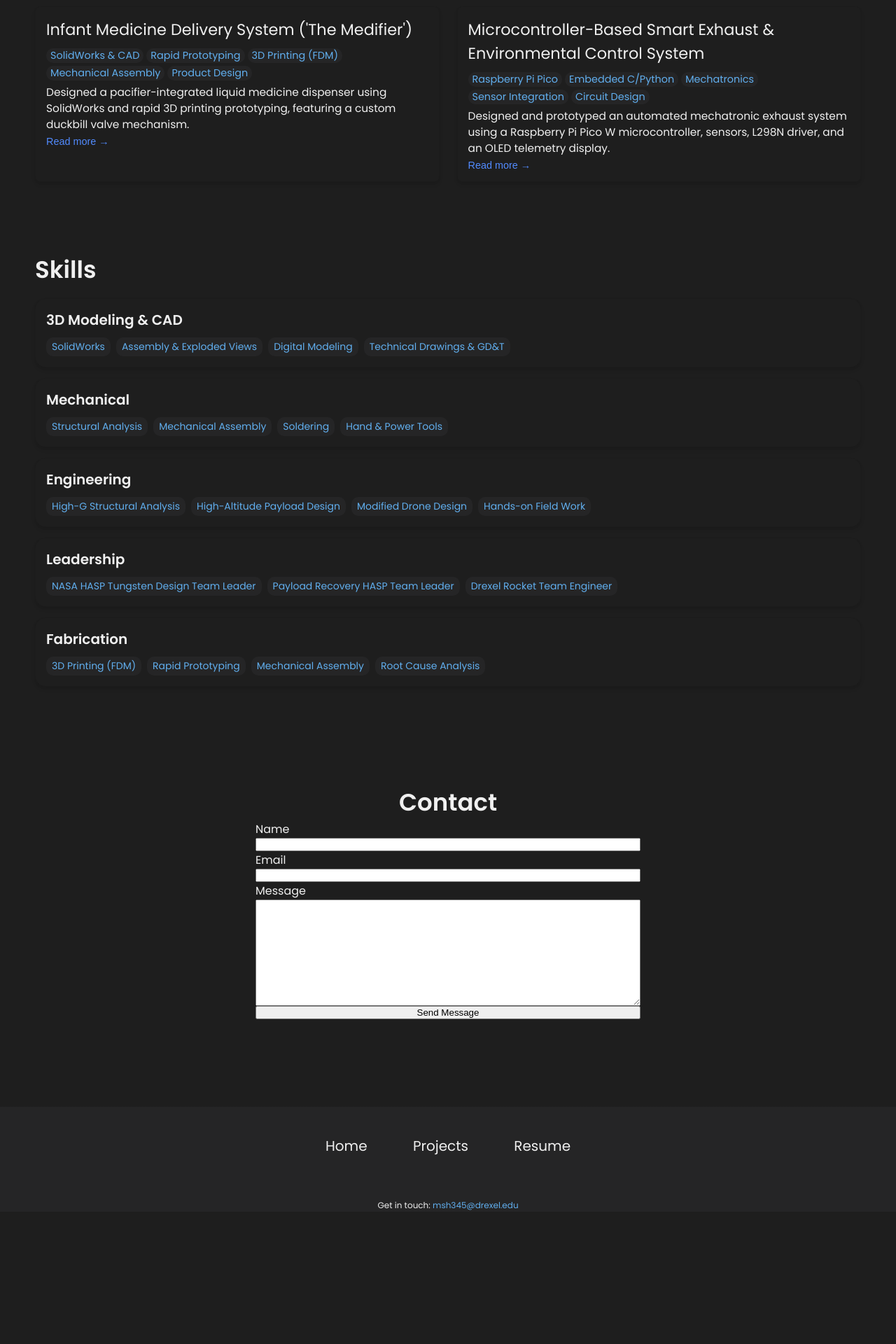
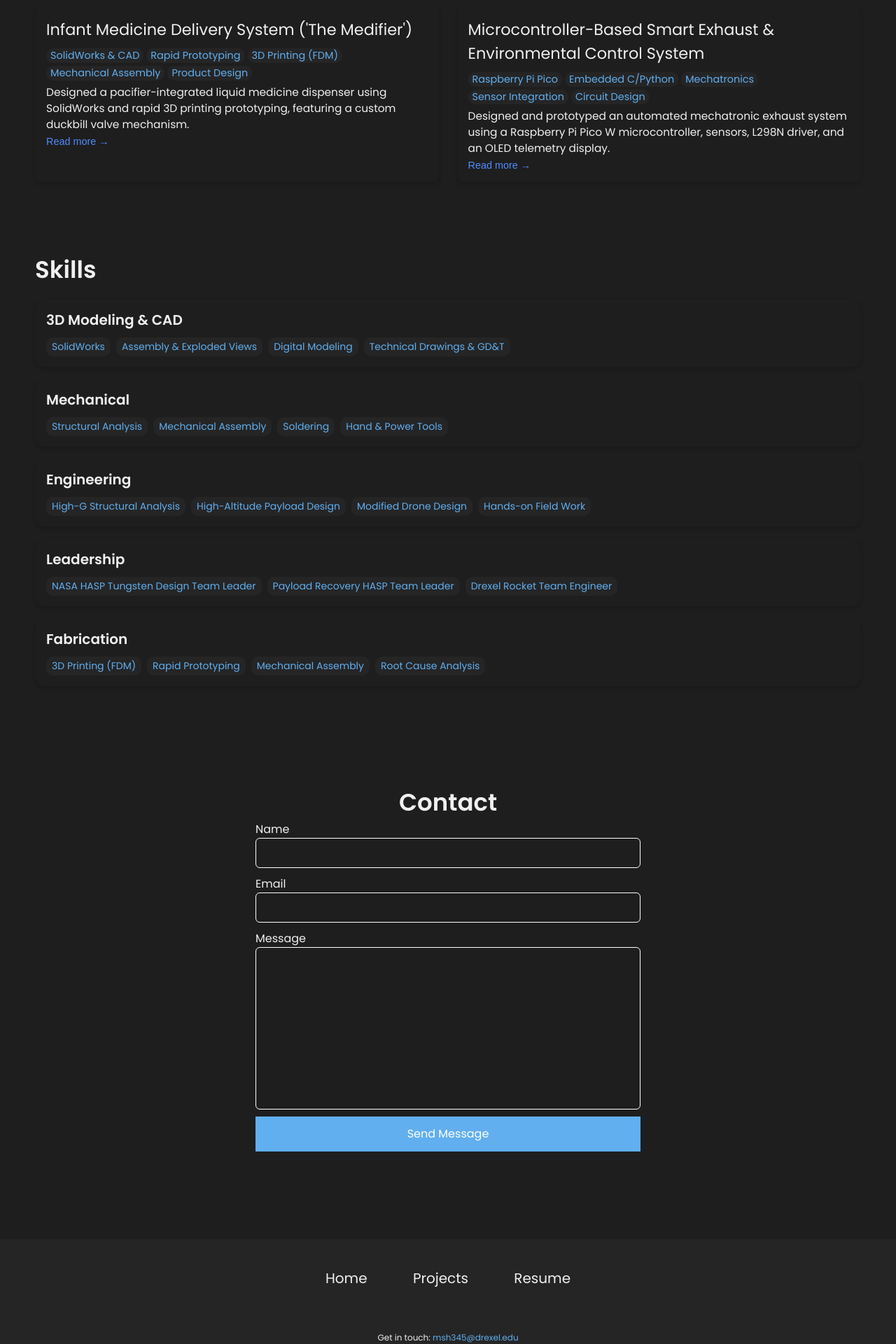
Before and after one commit to MuHasOfficial/MuHasOfficial.github.io, a Jekyll site: the page built from index.html, in a window 1280 px wide. Shown: the part 1591-3511 px from the top of the page at 70% size. Built offline with Jekyll 4.4.1, drawn with Linux system fonts in a browser that asks for light colours; before the commit the page ends 3322 px from its top, so only the background shows below that.

Commit message:
Enhance contact form styles in styles.css
Added styles for form inputs and textareas in contact section.

```diff
--- a/css/styles.css
+++ b/css/styles.css
@@ -444,7 +444,6 @@
     margin: 0 auto;
     border-radius: 20px;
     margin-bottom: 100px;
-
 }
 
 .contact-section h2 {
@@ -462,11 +461,34 @@
     flex:3;
     display: flex;
     flex-direction: column;
-    color:var(--text-color)
+    color: var(--text-color);
 }
 
+/* PASTE THIS BLOCK BELOW .group form AND ABOVE .group form button */
+.contact-section .group form input,
+.contact-section .group form textarea {
+    font-family: 'Poppins', sans-serif;
+    background-color: #1e1e1e !important;
+    color: #ffffff !important;           /* Forces typed text to pure white */
+    border: 1px solid #ffffff !important;
+    border-radius: 6px;
+    padding: 10px;
+    margin-bottom: 10px;
+    outline: none;
+    resize: none;
+    font-size: 14px;
+}
 
-
+/* OPTIONAL: Keeps browser autofill dark with white text */
+.contact-section .group form input:-webkit-autofill,
+.contact-section .group form input:-webkit-autofill:hover,
+.contact-section .group form input:-webkit-autofill:focus,
+.contact-section .group form textarea:-webkit-autofill,
+.contact-section .group form textarea:-webkit-autofill:hover,
+.contact-section .group form textarea:-webkit-autofill:focus {
+    -webkit-text-fill-color: #ffffff !important;
+    -webkit-box-shadow: 0 0 0px 1000px #1e1e1e inset !important;
+    transition: background-color 5000s ease-in-out 0s;
 }
 
 .contact-section .group form button {
@@ -477,9 +499,8 @@
     border:none;
     height: 50px;
     cursor: pointer;
-    transition: 0.1s
+    transition: 0.1s;
 }
-
 
 /* FOOTER */
 
```
